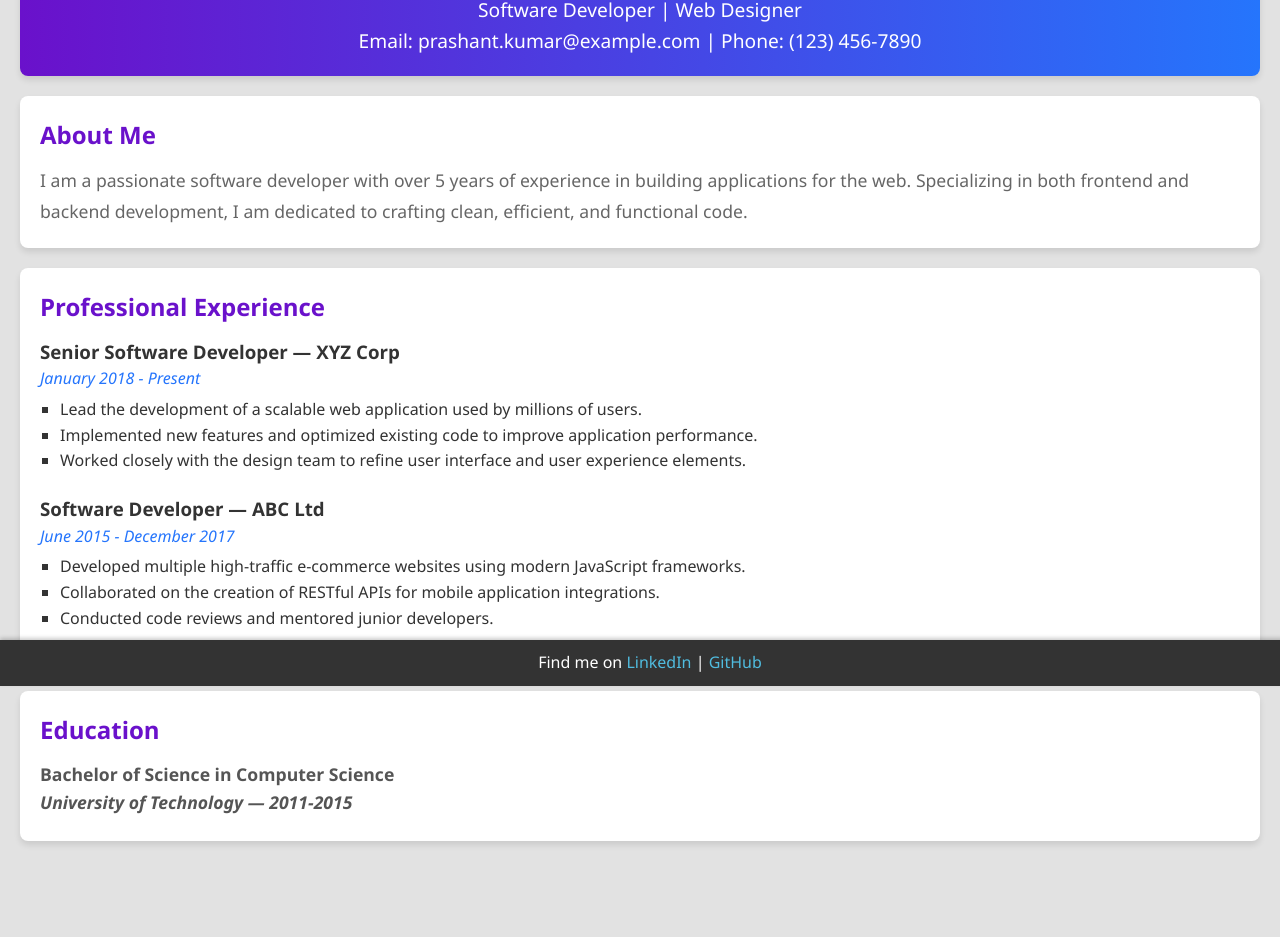
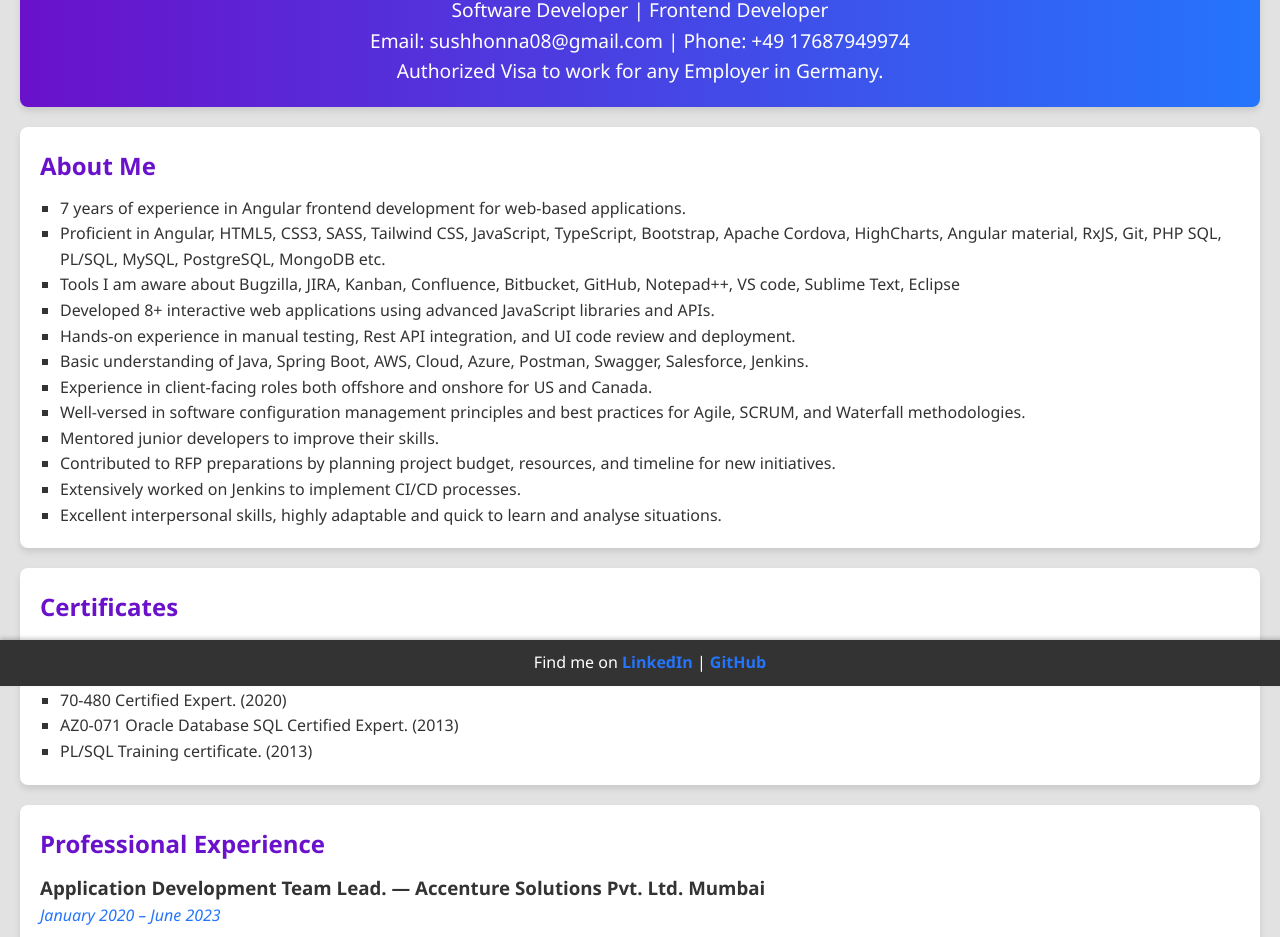
Before and after one commit to sushhonna/frontend_developer_resume, a plain HTML site: page index.html in a window 1280 px wide. Shown: the part 114-1051 px from the top of the page. Before the commit the page ends 975 px from the top, so only its background shows below. Drawn offline with Linux system fonts and the light colour scheme.

Commit message:
Sush Resume

```diff
--- a/index.html
+++ b/index.html
@@ -1,53 +1,114 @@
 <!DOCTYPE html>
 <html lang="en">
+
 <head>
     <meta charset="UTF-8">
     <meta name="viewport" content="width=device-width, initial-scale=1.0">
     <title>My Digital Resume</title>
     <link rel="stylesheet" href="styles.css">
 </head>
+
 <body>
     <header>
-        <h1>M Prashant</h1>
-        <p>Software Developer | Web Designer</p>
-        <p>Email: prashant.kumar@example.com | Phone: (123) 456-7890</p>
+        <h1>Sushma Honna</h1>
+        <p>Software Developer | Frontend Developer</p>
+        <p>Email: sushhonna08@gmail.com | Phone: +49 17687949974</p>
+        <p>Authorized Visa to work for any Employer in Germany.</p>
     </header>
 
     <section class="about">
         <h2>About Me</h2>
-        <p>I am a passionate software developer with over 5 years of experience in building applications for the web. Specializing in both frontend and backend development, I am dedicated to crafting clean, efficient, and functional code.</p>
+        <ul class="list">
+            <li>7 years of experience in Angular frontend development for web-based applications.</li>
+            <li>Proficient in Angular, HTML5, CSS3, SASS, Tailwind CSS, JavaScript, TypeScript, Bootstrap, Apache
+                Cordova, HighCharts, Angular material, RxJS, Git, PHP SQL, PL/SQL, MySQL, PostgreSQL, MongoDB etc.</li>
+            <li>Tools I am aware about Bugzilla, JIRA, Kanban, Confluence, Bitbucket, GitHub, Notepad++, VS code,
+                Sublime Text, Eclipse </li>
+            <li>Developed 8+ interactive web applications using advanced JavaScript libraries and APIs.</li>
+            <li>Hands-on experience in manual testing, Rest API integration, and UI code review and deployment.</li>
+            <li>Basic understanding of Java, Spring Boot, AWS, Cloud, Azure, Postman, Swagger, Salesforce, Jenkins.</li>
+            <li>Experience in client-facing roles both offshore and onshore for US and Canada.</li>
+            <li>Well-versed in software configuration management principles and best practices for Agile, SCRUM, and
+                Waterfall methodologies.</li>
+            <li>Mentored junior developers to improve their skills.</li>
+            <li>Contributed to RFP preparations by planning project budget, resources, and timeline for new initiatives.
+            </li>
+            <li>Extensively worked on Jenkins to implement CI/CD processes.</li>
+            <li>Excellent interpersonal skills, highly adaptable and quick to learn and analyse situations.</li>
+        </ul>
+    </section>
+
+    <section class="certificate">
+        <h2>Certificates</h2>
+        <ul class="list">
+            <li>PL-900 Microsoft Power Platform Fundamentals. (2022)</li>
+            <li>Az-900 Certified Expert. (2020)</li>
+            <li>70-480 Certified Expert. (2020)</li>
+            <li>AZ0-071 Oracle Database SQL Certified Expert. (2013)</li>
+            <li>PL/SQL Training certificate. (2013)</li>
+        </ul>
     </section>
 
     <section class="experience">
         <h2>Professional Experience</h2>
         <article>
-            <h3>Senior Software Developer — XYZ Corp</h3>
-            <p class="dates">January 2018 - Present</p>
+            <h3>Application Development Team Lead. — Accenture Solutions Pvt. Ltd. Mumbai</h3>
+            <p class="dates">January 2020 – June 2023 </p>
             <ul>
-                <li>Lead the development of a scalable web application used by millions of users.</li>
                 <li>Implemented new features and optimized existing code to improve application performance.</li>
-                <li>Worked closely with the design team to refine user interface and user experience elements.</li>
+                <li>As a lead deeply involved in GitHub related work</li>
+                <li>Conducted code reviews and mentored junior developers.</li>
+                <li>Involved in front-end development, team management, and understanding client requirements.</li>
+                <li>Development of Angular forms using Angular material library, deploying applications using WinSCP,
+                    creating mobile applications using Bootstrap with responsive design, and creating APK using Cordova.
+                </li>
             </ul>
         </article>
         <article>
-            <h3>Software Developer — ABC Ltd</h3>
-            <p class="dates">June 2015 - December 2017</p>
+            <h3>Associate Consultant — Capgemini Technology Services India Limited. Mumbai</h3>
+            <p class="dates">March 2019 – July 2019 </p>
             <ul>
-                <li>Developed multiple high-traffic e-commerce websites using modern JavaScript frameworks.</li>
-                <li>Collaborated on the creation of RESTful APIs for mobile application integrations.</li>
-                <li>Conducted code reviews and mentored junior developers.</li>
+                <li>Developing screens based on client requirements with various client-side functionalities, such as
+                    validations, toggles, hiding and showing controls, dropdown menus, and tab navigation.</li>
+                <li>Prioritizing writing reusable, testable, and efficient code, while following proper naming
+                    conventions and code architecture.</li>
+            </ul>
+        </article>
+        <article>
+            <h3>Associate Consultant — AtoS Global IT Solutions & Services. Mumbai</h3>
+            <p class="dates">Dec 2015 – March 2019 </p>
+            <ul>
+                <li>Developed share market application using modern JavaScript frameworks Angular with rest API
+                    integration.</li>
+                <li>Developed different charts using Highcharts library like Pie charts, line charts, bar charts etc.
+                </li>
+                <li>Worked on manual testing with mobile application.</li>
+                <li>Deployed Java application using Jenkins.</li>
+                <li>Developed LAVA mobile application using PHP & MongoDB</li>
             </ul>
         </article>
     </section>
 
     <section class="education">
         <h2>Education</h2>
-        <p>Bachelor of Science in Computer Science</p>
-        <p class="dates">University of Technology — 2011-2015</p>
+        <p>Bachelor’s in Engineering (Information Technology)</p>
+        <p class="dates">SRTM University, Nanded. India — 2009-2013</p>
+    </section>
+
+    <section class="personalData">
+        <h2>Personal Profile </h2>
+        <ul class="list">
+            <li>Date of Birth : 08th July 1991 </li>
+            <li>Linguistic Abilities : English, Hindi, Marathi & German(A2)</li>
+            <li>Marital status : Married </li>
+            <li>Temporary Address : Osnabruck (Germany)</li>
+        </ul>
     </section>
 
     <footer>
-        <p>Find me on <a href="https://www.linkedin.com">LinkedIn</a> | <a href="https://github.com">GitHub</a></p>
+        <p>Find me on <a href="linkedin.com/in/sushma-honna-08674aa8">LinkedIn</a> | <a
+                href="https://github.com/sushhonna">GitHub</a></p>
     </footer>
 </body>
+
 </html>
--- a/styles.css
+++ b/styles.css
@@ -38,6 +38,7 @@ section {
     background: white;
     padding: 20px;
     margin-top: 20px;
+    margin-bottom: 20px;
     border-radius: 8px;
     box-shadow: 0 4px 6px rgba(0,0,0,0.1);
 }
@@ -49,6 +50,18 @@ section h2 {
 
 /* About Section */
 .about p {
+    font-size: 1.1em;
+    line-height: 1.8;
+    color: #666;
+}
+
+.list{
+    padding-left: 20px;
+    list-style-type: square;
+}
+
+/* Certificate Section */
+.certificate p {
     font-size: 1.1em;
     line-height: 1.8;
     color: #666;
@@ -94,7 +107,8 @@ footer {
 }
 
 footer a {
-    color: #50bcdf;
+    color: #2575fc;
+    font-weight: bold;
     text-decoration: none;
 }
 
```
